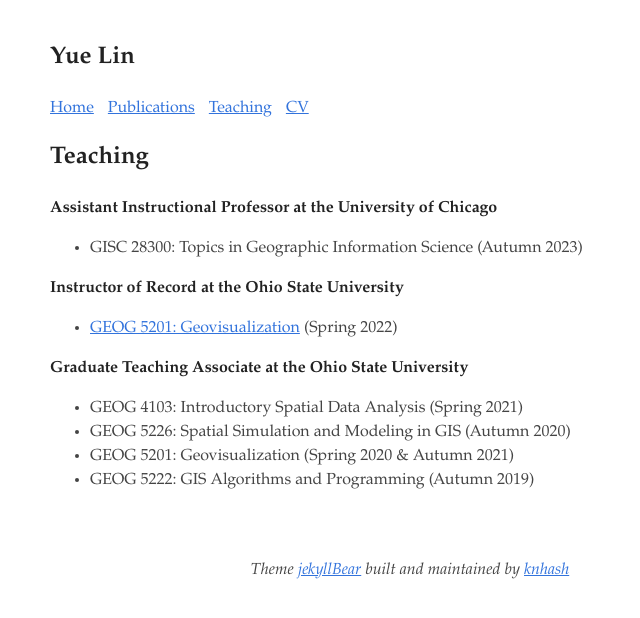
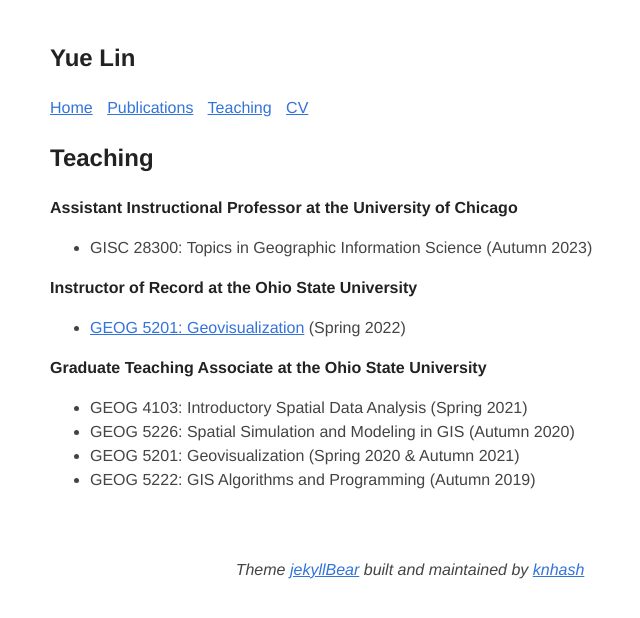
Before and after one commit to linyuehzzz/linyuehzzz.github.io, a Jekyll site: the page built from teaching.md, in a window 1280 px wide. Shown: the top 618 px of the page, without its empty margins (230-870 px from the left). Built offline with Jekyll 4.4.1, drawn with Linux system fonts in a browser that asks for light colours.

Commit message:
Update style.css

```diff
--- a/assets/style.css
+++ b/assets/style.css
@@ -1,5 +1,5 @@
 body {
-    font-family: Palatino, serif;
+    font-family: Helvetica, sans-serif;
     margin: auto;
     padding: 20px;
     max-width: 720px;
```
